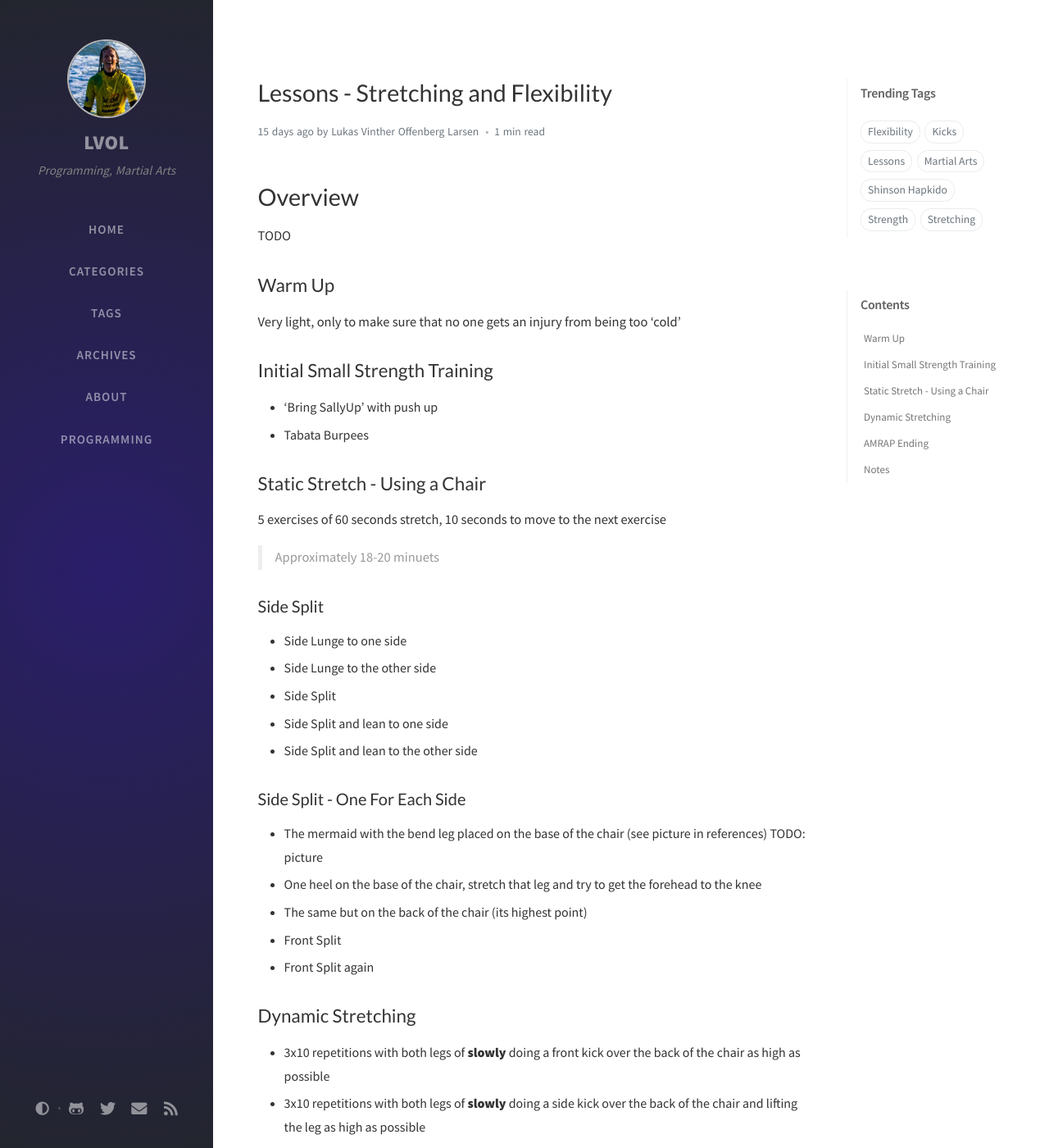
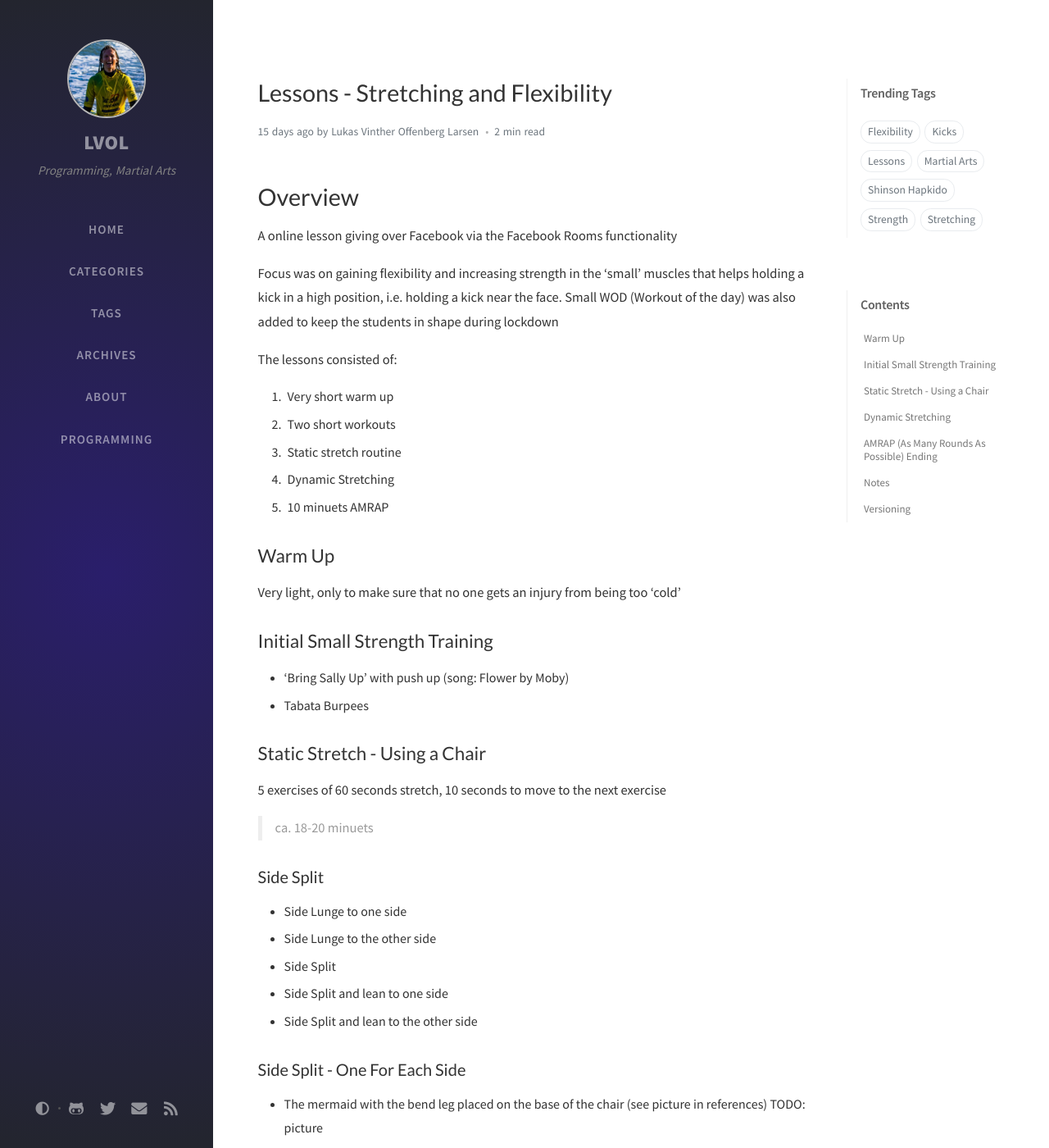
Before and after one commit to LVOL98/LVOL98.github.io, a Jekyll site: the page built from _posts/2021-1-11-Lesson_Stretching_Flexibility_And_Some_Strength.md, in a window 1280 px wide and 1400 px high. Shown: the whole window at 82% size. Built offline with Jekyll 4.4.1, drawn with Linux system fonts in a browser that asks for light colours; nearby versions of some CDN libraries; comment, search, counter and statistics services are not loaded; some of the changed text lies outside the part shown.

Commit message:
Added final touches to lesson article

```diff
--- a/_posts/2021-1-11-Lesson_Stretching_Flexibility_And_Some_Strength.md
+++ b/_posts/2021-1-11-Lesson_Stretching_Flexibility_And_Some_Strength.md
@@ -8,7 +8,17 @@ tags: [Martial Arts, Shinson Hapkido, Lessons, Stretching, Flexibility, Strength
 
 # Overview
 
-TODO
+A online lesson giving over Facebook via the Facebook Rooms functionality
+
+Focus was on gaining flexibility and increasing strength in the ‘small’ muscles that helps holding a kick in a high position, i.e. holding a kick near the face. Small WOD (Workout of the day) was also added to keep the students in shape during lockdown
+
+The lessons consisted of:
+
+1. Very short warm up
+2. Two short workouts
+3. Static stretch routine
+4. Dynamic Stretching
+5. 10 minuets AMRAP
 
 ## Warm Up
 
@@ -16,14 +26,14 @@ Very light, only to make sure that no one gets an injury from being too 'cold'
 
 ## Initial Small Strength Training
 
-- 'Bring SallyUp' with push up
+- 'Bring Sally Up' with push up (song: Flower by Moby)
 - Tabata Burpees
 
 ## Static Stretch - Using a Chair
 
 5 exercises of 60 seconds stretch, 10 seconds to move to the next exercise
 
-> Approximately 18-20 minuets
+> ca. 18-20 minuets
 
 ### Side Split
 
@@ -49,7 +59,7 @@ Very light, only to make sure that no one gets an injury from being too 'cold'
 - 3x10 repetitions with both legs of **slowly** holding a front kick and lifting the leg from one side of the chair, over the back, to the other side of the chair
 - (BONUS) 3x10 repetitions with both legs of **slowly** doing a back kick lifting the leg from one side of the chair to the other, over the base
 
-## AMRAP Ending
+## AMRAP (As Many Rounds As Possible) Ending
 
 > 10 minuets
 
@@ -63,5 +73,11 @@ As Many Rounds As Possible
 
 ## Notes
 
-- Shoe AMRAP on screen
-- Longer Stretches is very nice
+- The exercises of the AMRAP should be shown on the screen, as it can ve hard to remember
+- Some students finds doing longer stretches to be more effective
+
+## Versioning
+
+V1.0 Initial Release
+
+> @Author: Lukas Vinther Offenber Larsen
```
